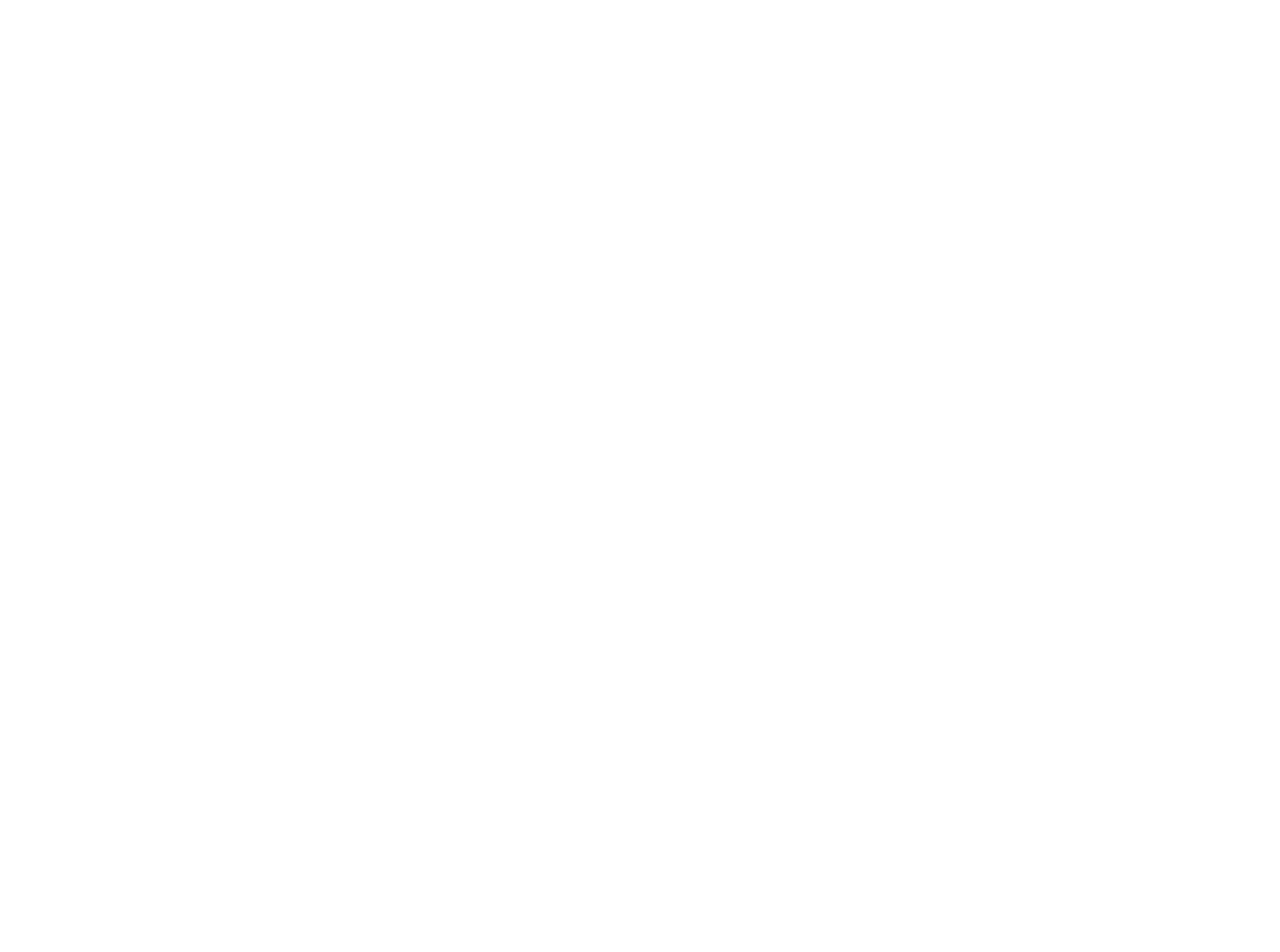
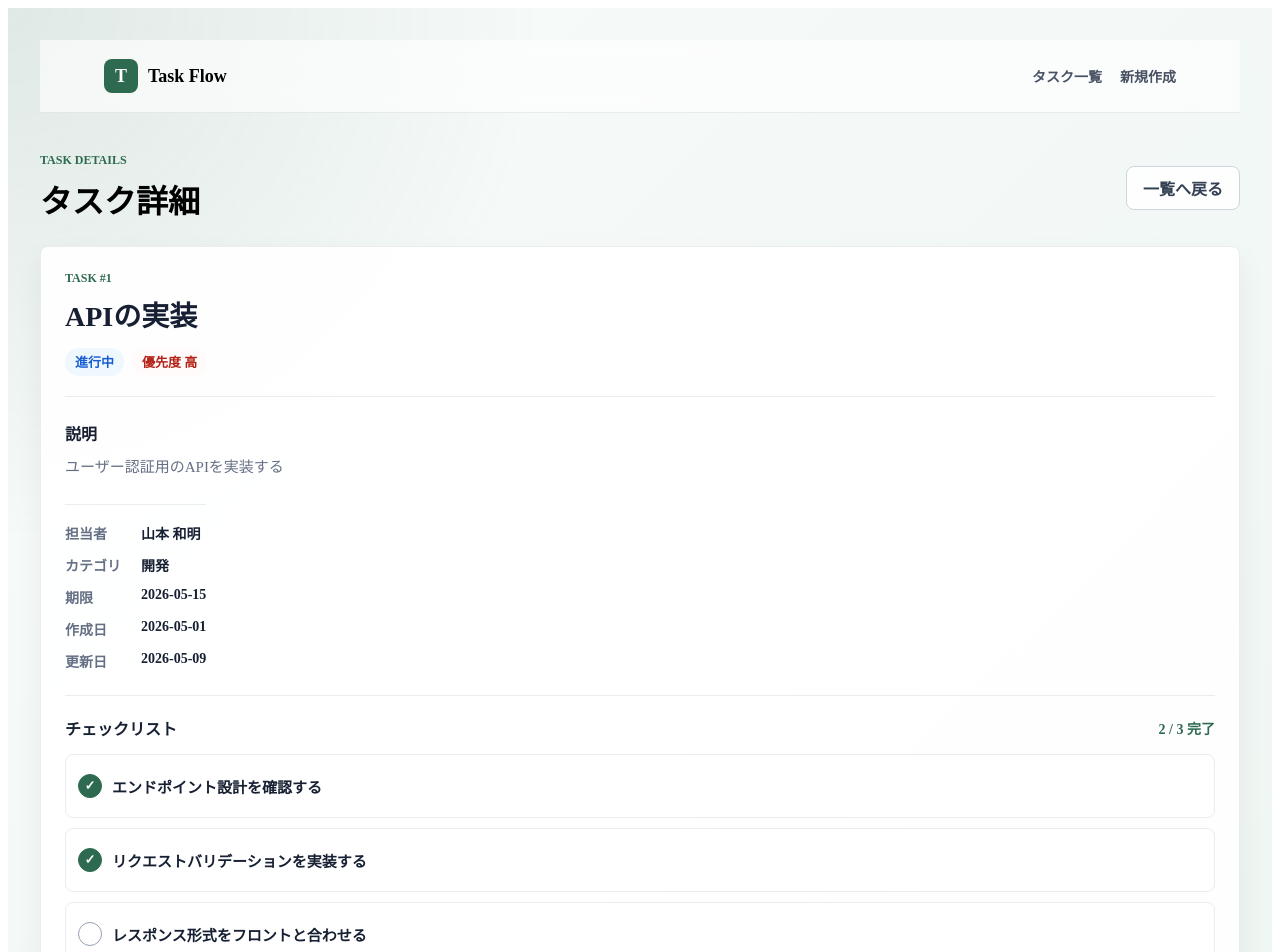
Before and after one commit to kazyuaki/task-flow-app-by-vue, a Nuxt app in the folder node/: page /tasks/1 in a window 1280 px wide. Before the commit this address had no page. Shown: the top 952 px of the page. Before the commit the page ends 800 px from the top, so only its background shows below. Built offline with nearby package versions, Linux system fonts and the light colour scheme.

Commit message:
feat: add task detail mock page

```diff
--- /dev/null
+++ b/node/app/pages/tasks/[id].vue
@@ -0,0 +1,445 @@
+<script setup lang="ts">
+import AppHeader from "~/components/layouts/AppHeader.vue";
+import PageTitle from "~/components/common/PageTitle.vue";
+
+const route = useRoute();
+
+const taskId = Number(route.params.id);
+
+const mockTasks: Record<
+  number,
+  {
+    id: number;
+    title: string;
+    description: string;
+    status: string;
+    priority: string;
+    category: string;
+    dueDate: string;
+    assignee: string;
+    createdAt: string;
+    updatedAt: string;
+    checklist: {
+      label: string;
+      done: boolean;
+    }[];
+  }
+> = {
+  1: {
+    id: 1,
+    title: "APIの実装",
+    description: "ユーザー認証用のAPIを実装する",
+    status: "進行中",
+    priority: "高",
+    category: "開発",
+    dueDate: "2026-05-15",
+    assignee: "山本 和明",
+    createdAt: "2026-05-01",
+    updatedAt: "2026-05-09",
+    checklist: [
+      { label: "エンドポイント設計を確認する", done: true },
+      { label: "リクエストバリデーションを実装する", done: true },
+      { label: "レスポンス形式をフロントと合わせる", done: false },
+    ],
+  },
+  2: {
+    id: 2,
+    title: "ログイン画面の作成",
+    description: "ユーザーがログインできる画面を作成する",
+    status: "未着手",
+    priority: "中",
+    category: "UI/UX",
+    dueDate: "2026-05-20",
+    assignee: "佐藤 美咲",
+    createdAt: "2026-05-03",
+    updatedAt: "2026-05-08",
+    checklist: [
+      { label: "入力項目を整理する", done: true },
+      { label: "フォームのエラー表示を作る", done: false },
+      { label: "スマートフォン表示を確認する", done: false },
+    ],
+  },
+};
+
+const mockTask = computed(() => mockTasks[taskId]);
+
+const statusClass = computed(() => {
+  if (!mockTask.value) return "";
+
+  return {
+    未着手: "status--not-started",
+    進行中: "status--in-progress",
+    完了: "status--completed",
+  }[mockTask.value.status];
+});
+
+const priorityClass = computed(() => {
+  if (!mockTask.value) return "";
+
+  return {
+    高: "priority--high",
+    中: "priority--medium",
+    低: "priority--low",
+  }[mockTask.value.priority];
+});
+
+const checklistProgress = computed(() => {
+  if (!mockTask.value) return { done: 0, total: 0 };
+
+  const done = mockTask.value.checklist.filter((item) => item.done).length;
+
+  return {
+    done,
+    total: mockTask.value.checklist.length,
+  };
+});
+</script>
+
+<template>
+  <main class="page">
+    <AppHeader title="タスク詳細" />
+
+    <PageTitle
+      eyebrow="Task Details"
+      title="タスク詳細"
+      action-label="一覧へ戻る"
+      action-to="/tasks"
+      action-variant="secondary"
+    />
+
+    <article v-if="mockTask" class="detail-panel">
+      <header class="detail-header">
+        <p class="detail-id">Task #{{ mockTask.id }}</p>
+        <h2>{{ mockTask.title }}</h2>
+
+        <ul class="detail-badges" aria-label="タスク属性">
+          <li :class="['status-badge', statusClass]">{{ mockTask.status }}</li>
+          <li :class="['priority-badge', priorityClass]">
+            優先度 {{ mockTask.priority }}
+          </li>
+        </ul>
+      </header>
+
+      <section class="detail-section" aria-labelledby="detail-description">
+        <h3 id="detail-description">説明</h3>
+        <p>{{ mockTask.description }}</p>
+      </section>
+
+      <dl class="detail-list">
+        <dt>担当者</dt>
+        <dd>{{ mockTask.assignee }}</dd>
+
+        <dt>カテゴリ</dt>
+        <dd>{{ mockTask.category }}</dd>
+
+        <dt>期限</dt>
+        <dd>{{ mockTask.dueDate }}</dd>
+
+        <dt>作成日</dt>
+        <dd>{{ mockTask.createdAt }}</dd>
+
+        <dt>更新日</dt>
+        <dd>{{ mockTask.updatedAt }}</dd>
+      </dl>
+
+      <section class="checklist-section" aria-labelledby="task-checklist">
+        <header class="checklist-header">
+          <h3 id="task-checklist">チェックリスト</h3>
+          <p>{{ checklistProgress.done }} / {{ checklistProgress.total }} 完了</p>
+        </header>
+
+        <ul class="checklist">
+          <li
+            v-for="item in mockTask.checklist"
+            :key="item.label"
+            :class="{ 'checklist-item--done': item.done }"
+          >
+            <span class="checkmark" aria-hidden="true">
+              {{ item.done ? "✓" : "" }}
+            </span>
+            <span>{{ item.label }}</span>
+          </li>
+        </ul>
+      </section>
+
+      <footer class="detail-actions">
+        <NuxtLink class="primary-link" to="/tasks/create">新規作成</NuxtLink>
+      </footer>
+    </article>
+
+    <section v-else class="empty-message">
+      <h2>タスクが見つかりません</h2>
+      <p>指定されたIDのダミータスクはまだ用意されていません。</p>
+      <NuxtLink class="secondary-link" to="/tasks">一覧へ戻る</NuxtLink>
+    </section>
+  </main>
+</template>
+
+<style scoped>
+.page {
+  min-height: 100vh;
+  padding: 32px;
+  background:
+    radial-gradient(
+      circle at top left,
+      rgba(45, 106, 79, 0.12),
+      transparent 32%
+    ),
+    linear-gradient(135deg, #f8fbfa 0%, #eef6f2 100%);
+}
+
+.detail-panel,
+.empty-message {
+  padding: 24px;
+  border: 1px solid #eaecf0;
+  border-radius: 8px;
+  background: rgba(255, 255, 255, 0.94);
+  box-shadow: 0 12px 28px rgba(16, 24, 40, 0.06);
+}
+
+.detail-panel {
+  display: grid;
+  gap: 24px;
+}
+
+.detail-header {
+  display: grid;
+  gap: 12px;
+  padding-bottom: 20px;
+  border-bottom: 1px solid #eaecf0;
+}
+
+.detail-id {
+  margin: 0;
+  color: #2d6a4f;
+  font-size: 12px;
+  font-weight: 800;
+  text-transform: uppercase;
+}
+
+.detail-header h2 {
+  margin: 0;
+  color: #172033;
+  font-size: 28px;
+  line-height: 1.35;
+}
+
+.detail-badges {
+  display: flex;
+  flex-wrap: wrap;
+  gap: 8px;
+  margin: 0;
+  padding: 0;
+  list-style: none;
+}
+
+.status-badge,
+.priority-badge {
+  display: inline-flex;
+  align-items: center;
+  min-height: 28px;
+  padding: 0 10px;
+  border-radius: 999px;
+  font-size: 13px;
+  font-weight: 800;
+}
+
+.status--not-started {
+  color: #344054;
+  background: #f2f4f7;
+}
+
+.status--in-progress {
+  color: #175cd3;
+  background: #eff8ff;
+}
+
+.status--completed {
+  color: #027a48;
+  background: #ecfdf3;
+}
+
+.priority--high {
+  color: #b42318;
+  background: #fffbfa;
+}
+
+.priority--medium {
+  color: #b54708;
+  background: #fffaeb;
+}
+
+.priority--low {
+  color: #027a48;
+  background: #ecfdf3;
+}
+
+.detail-section {
+  display: grid;
+  gap: 10px;
+}
+
+.detail-section h3,
+.empty-message h2 {
+  margin: 0;
+  color: #172033;
+  font-size: 16px;
+}
+
+.detail-section p,
+.empty-message p {
+  margin: 0;
+  color: #667085;
+  font-size: 15px;
+  line-height: 1.7;
+}
+
+.detail-list {
+  display: inline-grid;
+  grid-template-columns: auto auto;
+  gap: 12px 20px;
+  justify-self: start;
+  margin: 0;
+  padding: 18px 0 0;
+  border-top: 1px solid #eaecf0;
+}
+
+.detail-list dt {
+  color: #667085;
+  font-size: 14px;
+  font-weight: 700;
+}
+
+.detail-list dd {
+  margin: 0;
+  color: #172033;
+  font-size: 14px;
+  font-weight: 800;
+}
+
+.checklist-section {
+  display: grid;
+  gap: 14px;
+  padding-top: 20px;
+  border-top: 1px solid #eaecf0;
+}
+
+.checklist-header {
+  display: flex;
+  align-items: center;
+  justify-content: space-between;
+  gap: 16px;
+}
+
+.checklist-header h3 {
+  margin: 0;
+  color: #172033;
+  font-size: 16px;
+}
+
+.checklist-header p {
+  margin: 0;
+  color: #2d6a4f;
+  font-size: 14px;
+  font-weight: 800;
+}
+
+.checklist {
+  display: grid;
+  gap: 10px;
+  margin: 0;
+  padding: 0;
+  list-style: none;
+}
+
+.checklist li {
+  display: flex;
+  align-items: center;
+  gap: 10px;
+  min-height: 42px;
+  padding: 10px 12px;
+  border: 1px solid #eaecf0;
+  border-radius: 8px;
+  color: #172033;
+  font-size: 15px;
+  font-weight: 700;
+  background: #fff;
+}
+
+.checklist-item--done {
+  color: #667085;
+  background: #f8fbfa;
+}
+
+.checkmark {
+  display: inline-flex;
+  align-items: center;
+  justify-content: center;
+  flex: 0 0 22px;
+  width: 22px;
+  height: 22px;
+  border: 1px solid #98a2b3;
+  border-radius: 999px;
+  color: #fff;
+  font-size: 13px;
+  font-weight: 900;
+}
+
+.checklist-item--done .checkmark {
+  border-color: #2d6a4f;
+  background: #2d6a4f;
+}
+
+.detail-actions {
+  display: flex;
+  justify-content: flex-end;
+  gap: 12px;
+  padding-top: 4px;
+}
+
+.secondary-link,
+.primary-link {
+  display: inline-flex;
+  align-items: center;
+  justify-content: center;
+  min-height: 42px;
+  padding: 0 16px;
+  border-radius: 8px;
+  font-size: 15px;
+  font-weight: 800;
+  text-decoration: none;
+}
+
+.secondary-link {
+  border: 1px solid #d0d5dd;
+  color: #344054;
+  background: #fff;
+}
+
+.primary-link {
+  color: #fff;
+  background: #2d6a4f;
+  box-shadow: 0 8px 18px rgba(45, 106, 79, 0.22);
+}
+
+.empty-message {
+  display: grid;
+  gap: 14px;
+}
+
+@media (max-width: 640px) {
+  .detail-header h2 {
+    font-size: 22px;
+  }
+
+  .detail-actions {
+    justify-content: stretch;
+    flex-direction: column;
+  }
+
+  .secondary-link,
+  .primary-link {
+    width: 100%;
+  }
+}
+</style>
```
